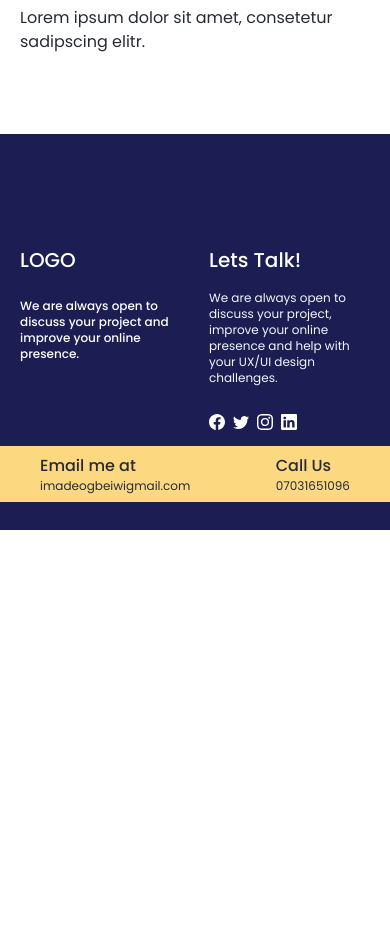
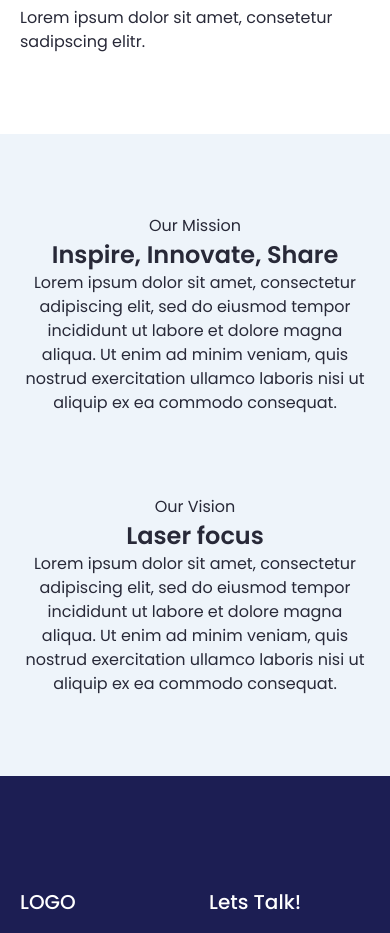
Before and after one commit to WinifredOgbeiwi/Website_Builder, a React (Vite) app: page /about in a window 390 px wide. Shown: the part 2200-3133 px from the top of the page. Before the commit the page ends 2730 px from the top, so only its background shows below. Built offline with nearby package versions, Linux system fonts and the light colour scheme.

Commit message:
responsive ABOUT - mission statement

```diff
--- a/src/routes/About.jsx
+++ b/src/routes/About.jsx
@@ -12,8 +12,8 @@ const About = () => {
       <Hero />
      <WhoWeAre />
       <Process />
-        {/*<Mission />
-      <Benefit />
+     <Mission />
+        {/* <Benefit />
       <Team/> */}
     </>
   )
--- a/src/sections/about/mission.jsx
+++ b/src/sections/about/mission.jsx
@@ -4,19 +4,19 @@ import assets from "../../constants/assets";
 
 export const Mission = () => {
     return (
-        <section className=" py-[128px] bg-[#EEF4FA]">
-            <div className="flex items-center space-x-40" >
-                <div>
+        <section className=" py-20 md:py-[128px] bg-[#EEF4FA]">
+            <div className="flex items-center space-x-20 xl:space-x-40" >
+                <div className="text-center">
                     <p>Our Mission</p>
-                    <Heading3 text="Inspire, Innovate, Share" />
+                    <Heading3 text="Inspire, Innovate, Share" />
                     <p>Lorem ipsum dolor sit amet, consectetur adipiscing elit, sed do eiusmod tempor incididunt ut labore et dolore magna aliqua. Ut enim ad minim veniam, quis nostrud exercitation ullamco laboris nisi ut aliquip ex ea commodo consequat.</p>
                 </div>
-                <img src={assets.about_3} alt="" />
+                <img src={assets.about_3} alt="" className="lg:block hidden"/>
             </div>
-            <div className="flex items-center space-x-40 mt-20" >
-                <img src={assets.about_4} alt="" />
-                <div>
-                    <p>Our Vision</p>
+            <div className="flex items-center lg:space-x-20 xl:space-x-40 space-x-0 mt-20" >
+                <img src={assets.about_4} alt="" className="lg:block hidden" />
+                <div className="text-center">
+                    <p >Our Vision</p>
                     <Heading3 text="Laser focus" />
                     <p>Lorem ipsum dolor sit amet, consectetur adipiscing elit, sed do eiusmod tempor incididunt ut labore et dolore magna aliqua. Ut enim ad minim veniam, quis nostrud exercitation ullamco laboris nisi ut aliquip ex ea commodo consequat.</p>
                 </div>
```
